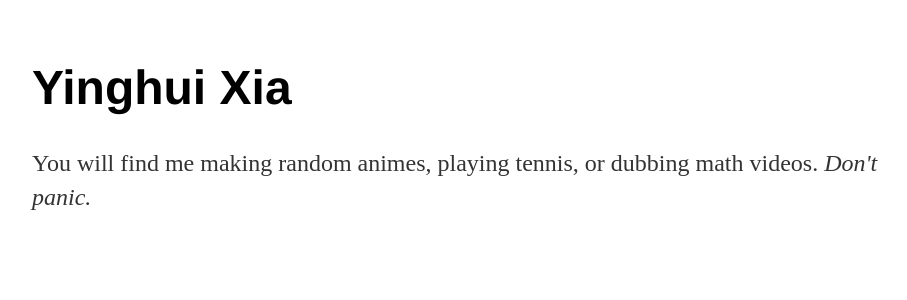
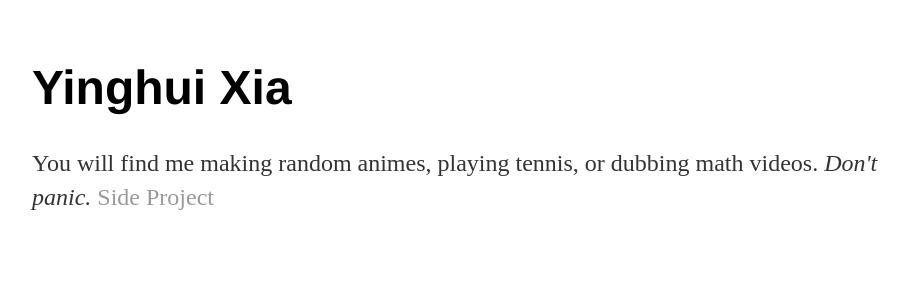
Before and after one commit to yinghuixia/yinghuixia.github.io, a Jekyll site: the page built from index.html, in a window 1280 px wide. Shown: the top 300 px of the page, without its empty margins (160-1067 px from the left). Built offline with Jekyll 4.4.1, drawn with Linux system fonts in a browser that asks for light colours; nearby versions of some CDN libraries.

Commit message:
Update index.html

```diff
--- a/index.html
+++ b/index.html
@@ -4,5 +4,5 @@ title: Yinghui Xia
 ---
 <div class="blurb">
 	<h1>Yinghui Xia</h1>
-	<p>You will find me making random animes, playing tennis, or dubbing math videos. <em>Don't panic.</em> </p>
+	<p>You will find me making random animes, playing tennis, or dubbing math videos. <em>Don't panic.</em> <a href="https://www.bilibili.com/video/av17442695/" class="btn" >Side Project</a> </p>
 </div><!-- /.blurb -->
```
